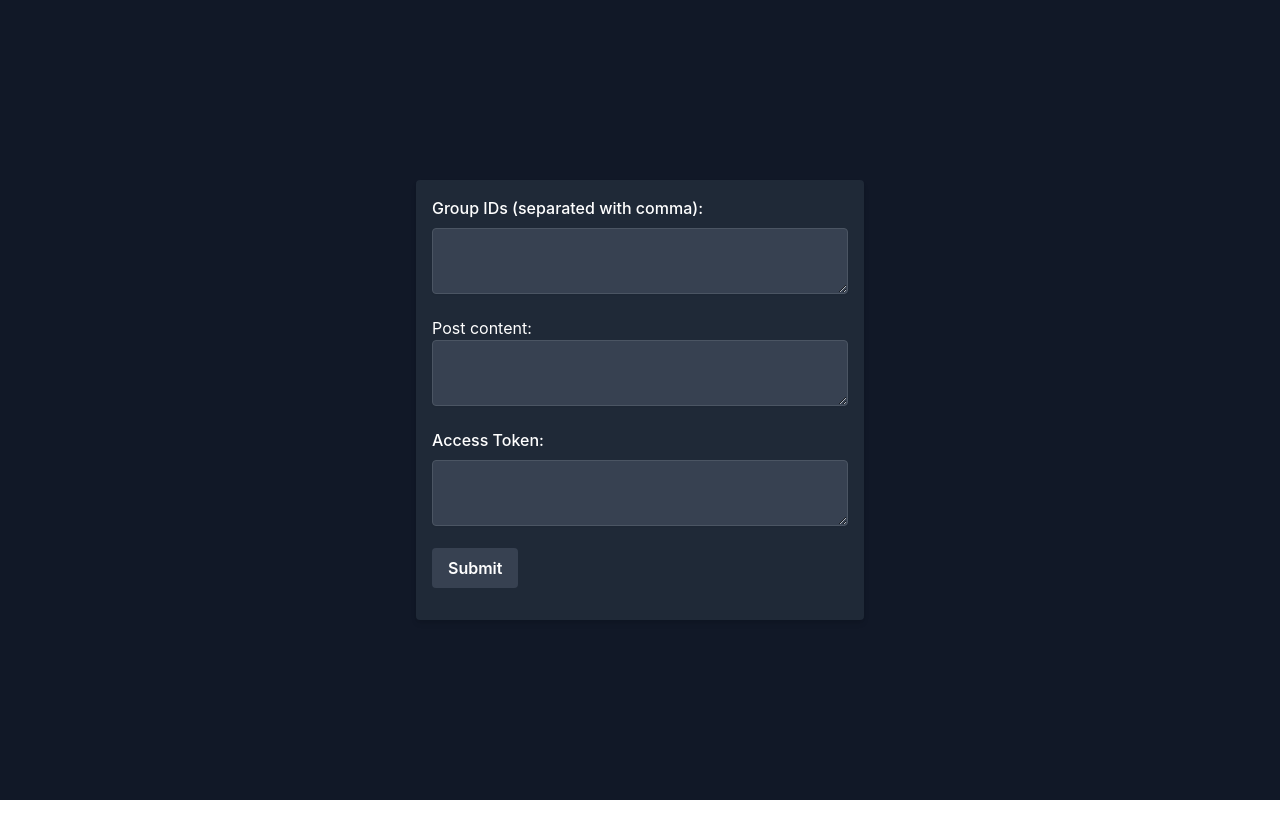
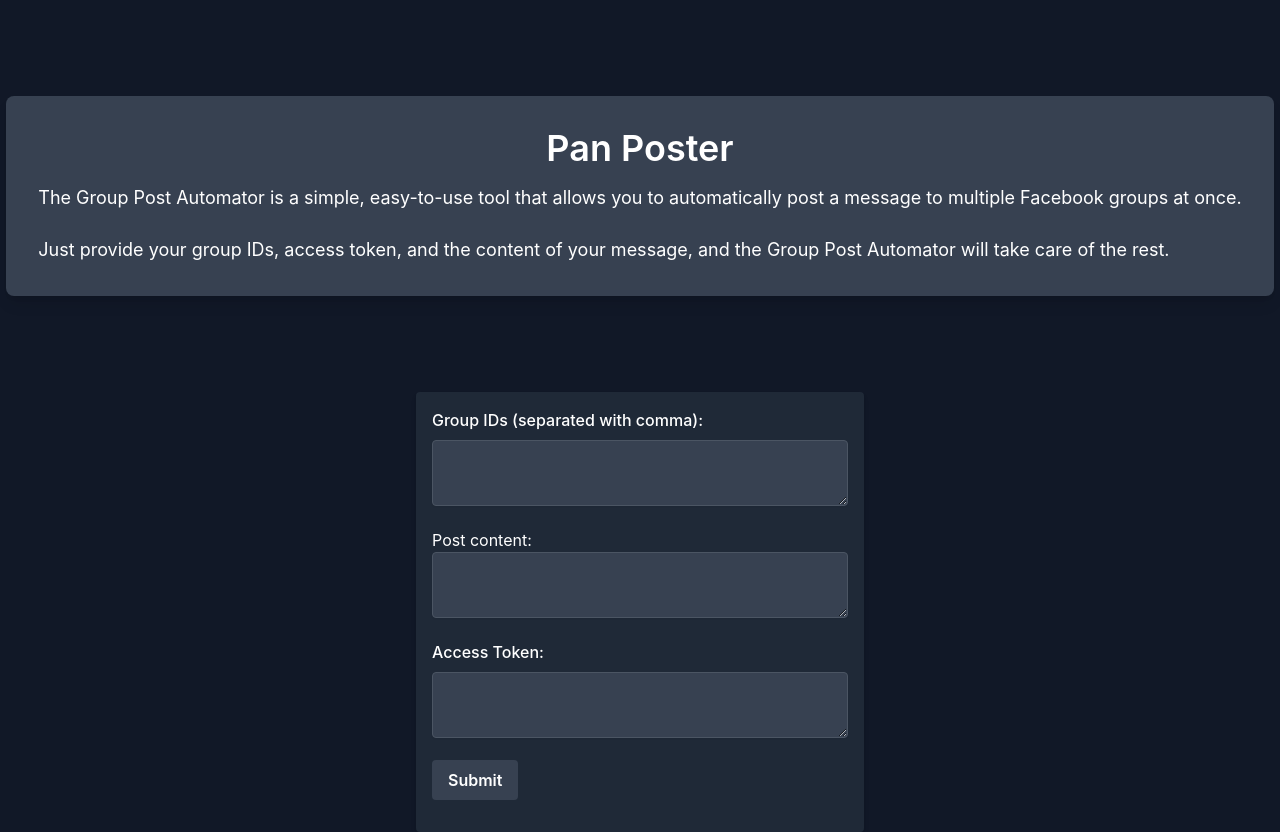
Before and after one commit to Dexeraz/PanPoster, a React (Vite) app in the folder frontend/: page / in a window 1280 px wide. Before the commit the page ends 800 px from the top, so only its background shows below. Built offline with nearby package versions, Linux system fonts and the light colour scheme.

Commit message:
Hero banner created

```diff
--- a/frontend/src/App.tsx
+++ b/frontend/src/App.tsx
@@ -1,6 +1,7 @@
 import React from "react";
 import axios, { AxiosError, AxiosResponse } from "axios";
 import GroupForm from "./components/GroupsForm";
+import Hero from "./components/Hero";
 
 function App() {
   const handleSubmit = async (data: {
@@ -30,8 +31,11 @@
   };
 
   return (
-    <div className="App min-h-screen bg-gray-900 flex items-center justify-center">
-      <GroupForm onSubmit={handleSubmit} />
+    <div className="App min-h-screen bg-gray-900 flex flex-col items-center justify-start pt-8">
+      <Hero />
+      <div className="w-full max-w-md mt-8">
+        <GroupForm onSubmit={handleSubmit} />
+      </div>
     </div>
   );
 }
--- /dev/null
+++ b/frontend/src/components/Hero.tsx
@@ -0,0 +1,25 @@
+import React from "react";
+
+const Hero: React.FC = () => {
+  return (
+    <section className="py-16 px-4 md:px-0">
+      <div className="container mx-auto">
+        <div className="bg-gray-700 text-white rounded-lg shadow-lg p-8">
+          <h1 className="text-4xl font-semibold mb-4 text-center">
+            Pan Poster
+          </h1>
+          <p className="text-lg mb-6">
+            The Group Post Automator is a simple, easy-to-use tool that allows you
+            to automatically post a message to multiple Facebook groups at once.
+          </p>
+          <p className="text-lg">
+            Just provide your group IDs, access token, and the content of your
+            message, and the Group Post Automator will take care of the rest.
+          </p>
+        </div>
+      </div>
+    </section>
+  );
+};
+
+export default Hero;
```
Also changed, not shown: frontend/src/components/Footer.tsx (added).
